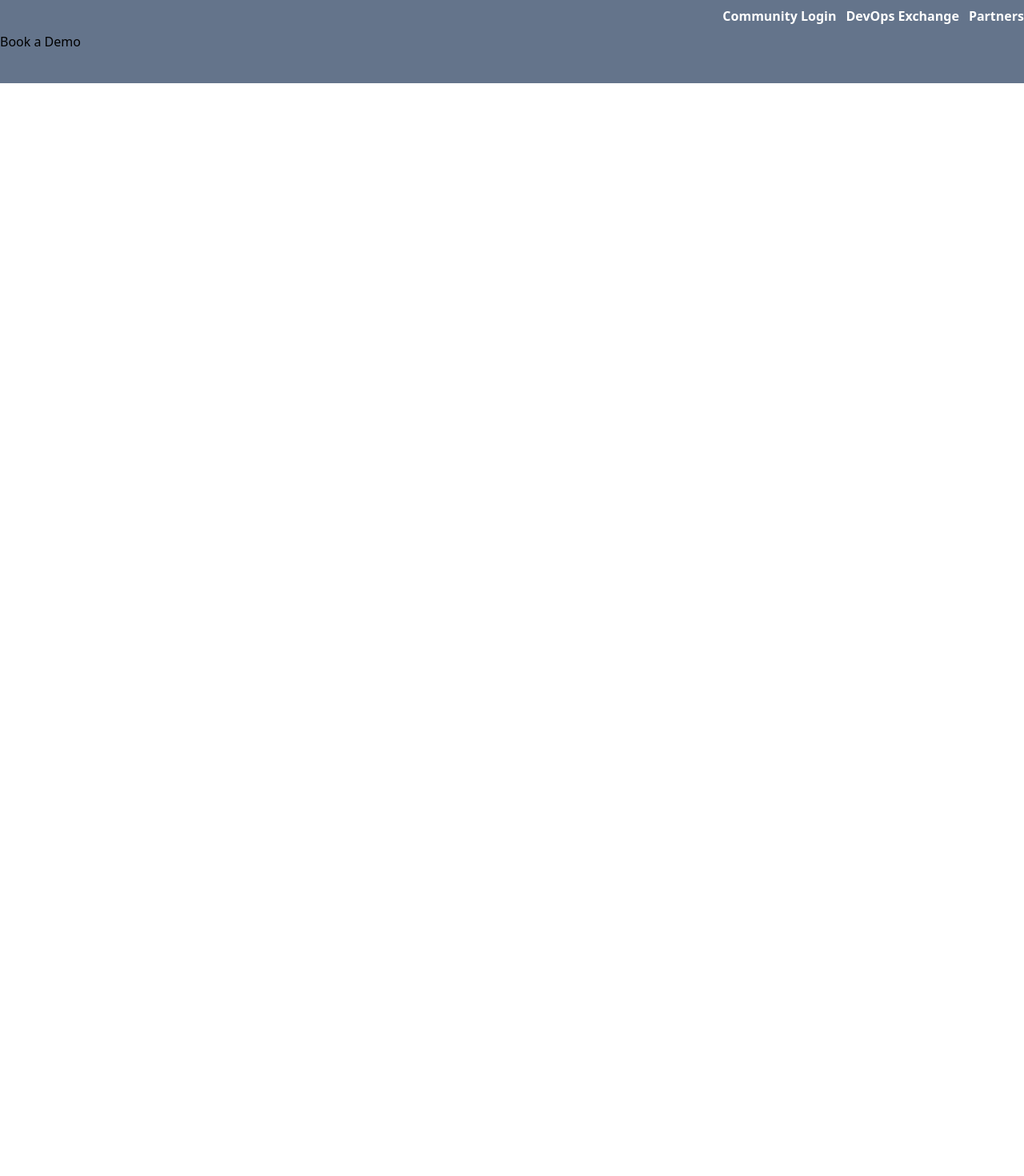
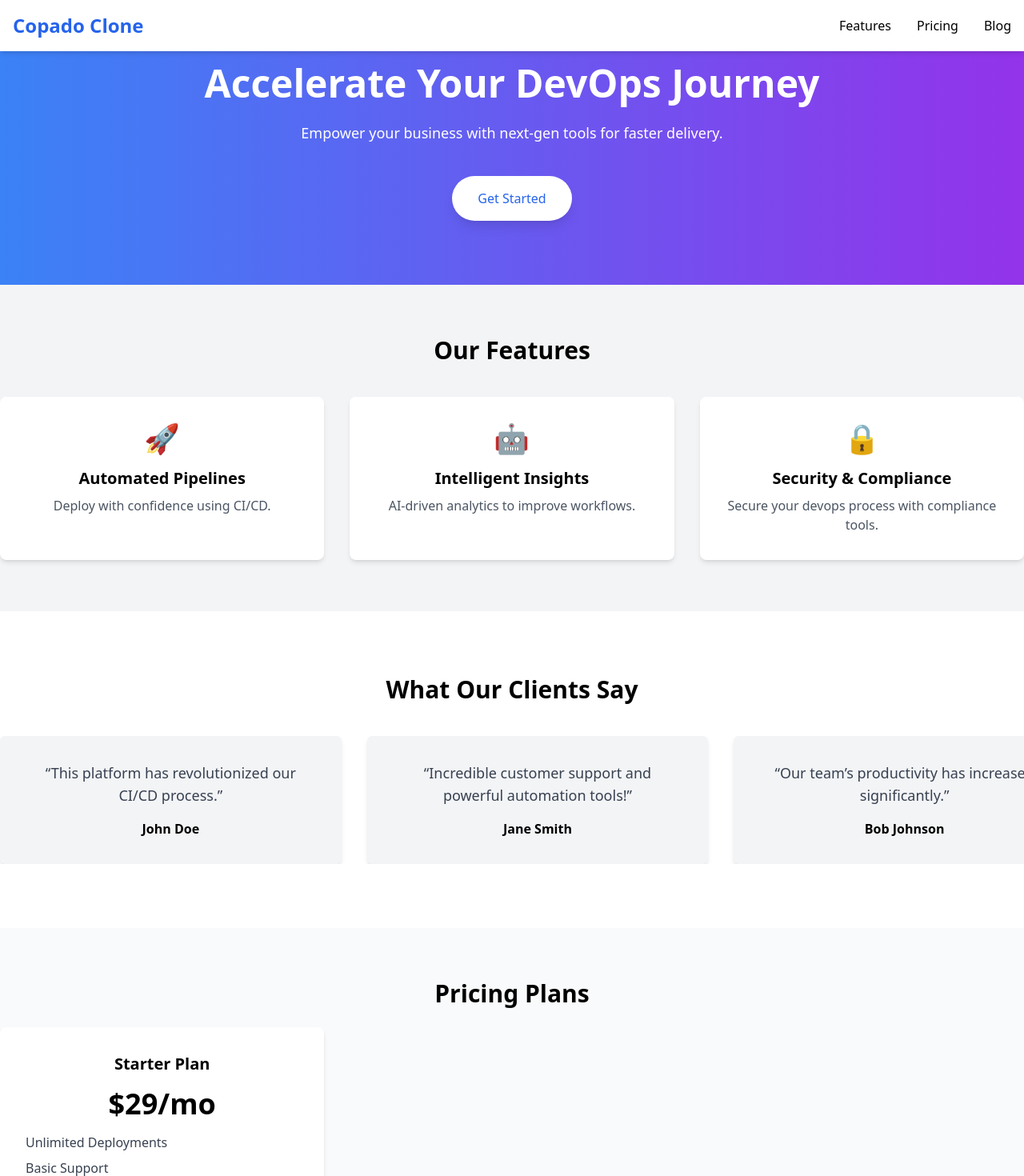
Before and after one commit to sachin1796/copadoo, a React (Create React App) app: page / in a window 1280 px wide. Shown: the top 1470 px of the page at 80% size. Before the commit the page ends 800 px from the top, so only its background shows below. Built offline with nearby package versions, Linux system fonts and the light colour scheme.

Commit message:
updated Code

```diff
--- a/package.json
+++ b/package.json
@@ -6,6 +6,7 @@
     "@testing-library/jest-dom": "^5.17.0",
     "@testing-library/react": "^13.4.0",
     "@testing-library/user-event": "^13.5.0",
+    "framer-motion": "^11.11.9",
     "react": "^18.3.1",
     "react-dom": "^18.3.1",
     "react-router-dom": "^6.27.0",
--- a/src/App.js
+++ b/src/App.js
@@ -1,15 +1,34 @@
-// import './App.css';
+import React from 'react';
+import NavBar from './Components/HomePage/NavBar';
+import HeroSection from './Components/HomePage/HeroSection';
+import Features from './Components/HomePage/Features';
 
+import Footer from './Components/HomePage/Footer';
+import Testimonials from './Components/HomePage/Testimonials';
+import Pricing from './Components/HomePage/Pricing';
 
-import HomePage from "./Components/HomePage/HomePage";
-
-function App() {
+const App = () => {
   return (
     <div className="App">
-     <HomePage />
+      {/* Navbar with navigation links */}
+      <NavBar />
 
+      {/* Hero Section - main banner */}
+      <HeroSection />
+
+      {/* Features Section showcasing products */}
+      <Features />
+
+      {/* Client testimonials */}
+      <Testimonials />
+
+      {/* Pricing section */}
+      <Pricing />
+
+      {/* Footer with contact and links */}
+      <Footer />
     </div>
   );
-}
+};
 
 export default App;
--- /dev/null
+++ b/src/Components/HomePage/Features.js
@@ -0,0 +1,43 @@
+import React from 'react';
+
+const features = [
+  {
+    title: 'Automated Pipelines',
+    description: 'Deploy with confidence using CI/CD.',
+    icon: '🚀',
+  },
+  {
+    title: 'Intelligent Insights',
+    description: 'AI-driven analytics to improve workflows.',
+    icon: '🤖',
+  },
+  {
+    title: 'Security & Compliance',
+    description: 'Secure your devops process with compliance tools.',
+    icon: '🔒',
+  },
+];
+
+const Features = () => {
+  return (
+    <section className="bg-gray-100 py-16" id="features">
+      <div className="container mx-auto text-center">
+        <h3 className="text-3xl font-bold mb-10">Our Features</h3>
+        <div className="grid grid-cols-1 md:grid-cols-3 gap-8">
+          {features.map((feature, index) => (
+            <div
+              key={index}
+              className="p-8 bg-white shadow-md rounded-lg hover:shadow-xl transition duration-300"
+            >
+              <span className="text-4xl">{feature.icon}</span>
+              <h4 className="text-xl font-bold mt-4">{feature.title}</h4>
+              <p className="mt-2 text-gray-600">{feature.description}</p>
+            </div>
+          ))}
+        </div>
+      </div>
+    </section>
+  );
+};
+
+export default Features;
--- /dev/null
+++ b/src/Components/HomePage/Footer.js
@@ -0,0 +1,13 @@
+import React from 'react';
+
+const Footer = () => {
+  return (
+    <footer className="bg-blue-600 text-white p-4">
+      <div className="container mx-auto text-center">
+        <p>&copy; 2024 Copado Clone. All rights reserved.</p>
+      </div>
+    </footer>
+  );
+};
+
+export default Footer;
--- /dev/null
+++ b/src/Components/HomePage/HeroSection.js
@@ -0,0 +1,35 @@
+import React from 'react';
+import { motion } from 'framer-motion';
+
+const HeroSection = () => {
+  return (
+    <section className="bg-gradient-to-r from-blue-500 to-purple-600 py-20 text-center text-white" id="home">
+      <motion.h2
+        initial={{ opacity: 0, y: -50 }}
+        animate={{ opacity: 1, y: 0 }}
+        transition={{ duration: 1 }}
+        className="text-5xl font-bold"
+      >
+        Accelerate Your DevOps Journey
+      </motion.h2>
+      <motion.p
+        initial={{ opacity: 0, y: 50 }}
+        animate={{ opacity: 1, y: 0 }}
+        transition={{ duration: 1.2 }}
+        className="mt-6 text-lg"
+      >
+        Empower your business with next-gen tools for faster delivery.
+      </motion.p>
+      <motion.button
+        initial={{ opacity: 0, scale: 0.8 }}
+        animate={{ opacity: 1, scale: 1 }}
+        transition={{ duration: 0.8 }}
+        className="mt-10 px-8 py-4 bg-white text-blue-600 rounded-full shadow-lg hover:bg-gray-100"
+      >
+        Get Started
+      </motion.button>
+    </section>
+  );
+};
+
+export default HeroSection;
--- a/src/Components/HomePage/HomePage.js
+++ /dev/null
@@ -1,14 +0,0 @@
-import React from 'react'
-import Header from './Header'
-import NavBar from './NavBar'
-
-const HomePage = () => {
-  return (
-    <div>
-        <Header />
-        <NavBar />
-    </div>
-  )
-}
-
-export default HomePage
--- a/src/Components/HomePage/NavBar.js
+++ b/src/Components/HomePage/NavBar.js
@@ -1,21 +1,32 @@
-import React from 'react'
-// import {Link} from 'react-router-dom'
+import React, { useState } from 'react';
 
 const NavBar = () => {
+  const [isOpen, setIsOpen] = useState(false);
+
   return (
-    <div>
-        <div className='h-16  bg-slate-500'>
+    <nav className="bg-white shadow-md fixed w-full z-10">
+      <div className="container mx-auto flex justify-between p-4 items-center">
+        <h1 className="text-2xl font-bold text-blue-600">Copado Clone</h1>
+        <div className="hidden md:flex space-x-8">
+          <a href="#features" className="hover:text-blue-600">Features</a>
+          <a href="#pricing" className="hover:text-blue-600">Pricing</a>
+          <a href="#blog" className="hover:text-blue-600">Blog</a>
+        </div>
+        <div className="md:hidden">
+          <button onClick={() => setIsOpen(!isOpen)} className="text-blue-600">
+            {isOpen ? 'Close' : 'Menu'}
+          </button>
+        </div>
+      </div>
+      {isOpen && (
+        <div className="md:hidden p-4 bg-white">
+          <a href="#features" className="block py-2">Features</a>
+          <a href="#pricing" className="block py-2">Pricing</a>
+          <a href="#blog" className="block py-2">Blog</a>
+        </div>
+      )}
+    </nav>
+  );
+};
 
-            <button>
-                Book a Demo
-            </button>
-
-
-
-    </div>
-
-    </div>
-  )
-}
-
-export default NavBar
+export default NavBar;
--- /dev/null
+++ b/src/Components/HomePage/Pricing.js
@@ -0,0 +1,27 @@
+import React from 'react';
+
+const Pricing = () => {
+  return (
+    <section className="bg-gray-50 py-16" id="pricing">
+      <div className="container mx-auto text-center">
+        <h3 className="text-3xl font-bold mb-6">Pricing Plans</h3>
+        <div className="grid grid-cols-1 md:grid-cols-3 gap-8">
+          {/* Example Pricing Plan */}
+          <div className="p-8 bg-white shadow-md rounded-lg hover:shadow-xl transition duration-300">
+            <h4 className="text-xl font-bold mb-4">Starter Plan</h4>
+            <p className="text-4xl font-bold mb-4">$29/mo</p>
+            <ul className="text-left text-gray-700 space-y-2">
+              <li>Unlimited Deployments</li>
+              <li>Basic Support</li>
+              <li>100 GB Storage</li>
+            </ul>
+            <button className="mt-6 px-6 py-3 bg-blue-600 text-white rounded-full">Choose Plan</button>
+          </div>
+          {/* Add more pricing plans here */}
+        </div>
+      </div>
+    </section>
+  );
+};
+
+export default Pricing;
--- /dev/null
+++ b/src/Components/HomePage/Resources.js
@@ -0,0 +1,15 @@
+import React from 'react';
+
+const Resources = () => {
+  return (
+    <section className="bg-gray-100 py-20" id="resources">
+      <div className="container mx-auto text-center">
+        <h3 className="text-3xl font-bold mb-6">Resources & Demo</h3>
+        <p className="text-lg text-gray-700 mb-8">Explore our resources to learn more about the platform.</p>
+        <button className="bg-blue-600 text-white px-6 py-2 rounded-full">Book a Demo</button>
+      </div>
+    </section>
+  );
+};
+
+export default Resources;
--- /dev/null
+++ b/src/Components/HomePage/Testimonials.js
@@ -0,0 +1,32 @@
+import React from 'react';
+import { motion } from 'framer-motion';
+
+const testimonials = [
+  { name: 'John Doe', feedback: 'This platform has revolutionized our CI/CD process.' },
+  { name: 'Jane Smith', feedback: 'Incredible customer support and powerful automation tools!' },
+  { name: 'Bob Johnson', feedback: 'Our team’s productivity has increased significantly.' },
+];
+
+const Testimonials = () => {
+  return (
+    <section className="py-20 bg-white" id="testimonials">
+      <div className="container mx-auto text-center">
+        <h3 className="text-3xl font-bold mb-10">What Our Clients Say</h3>
+        <div className="space-x-8 flex overflow-x-auto">
+          {testimonials.map((testimonial, index) => (
+            <motion.div
+              key={index}
+              className="p-8 bg-gray-100 shadow-md rounded-md flex-shrink-0 w-1/3"
+              whileHover={{ scale: 1.05 }}
+            >
+              <p className="text-lg text-gray-700">“{testimonial.feedback}”</p>
+              <h4 className="mt-4 font-semibold">{testimonial.name}</h4>
+            </motion.div>
+          ))}
+        </div>
+      </div>
+    </section>
+  );
+};
+
+export default Testimonials;
```
Also changed, not shown: 1 other file (tests, documents, lock files or other folders).
